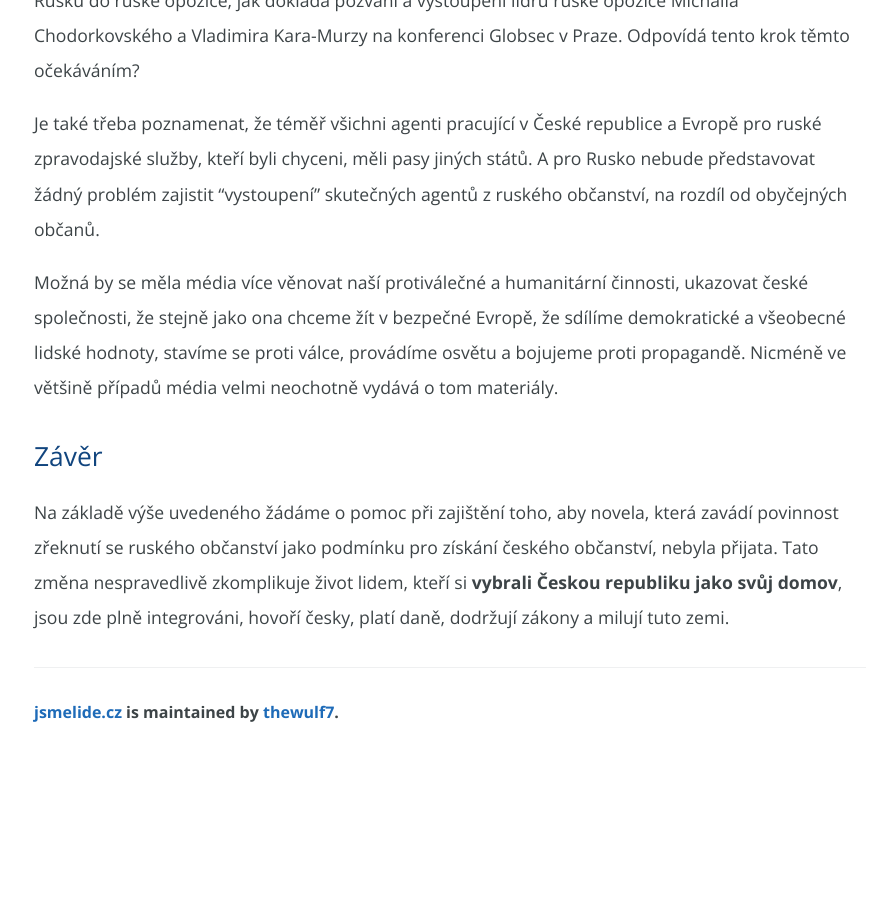
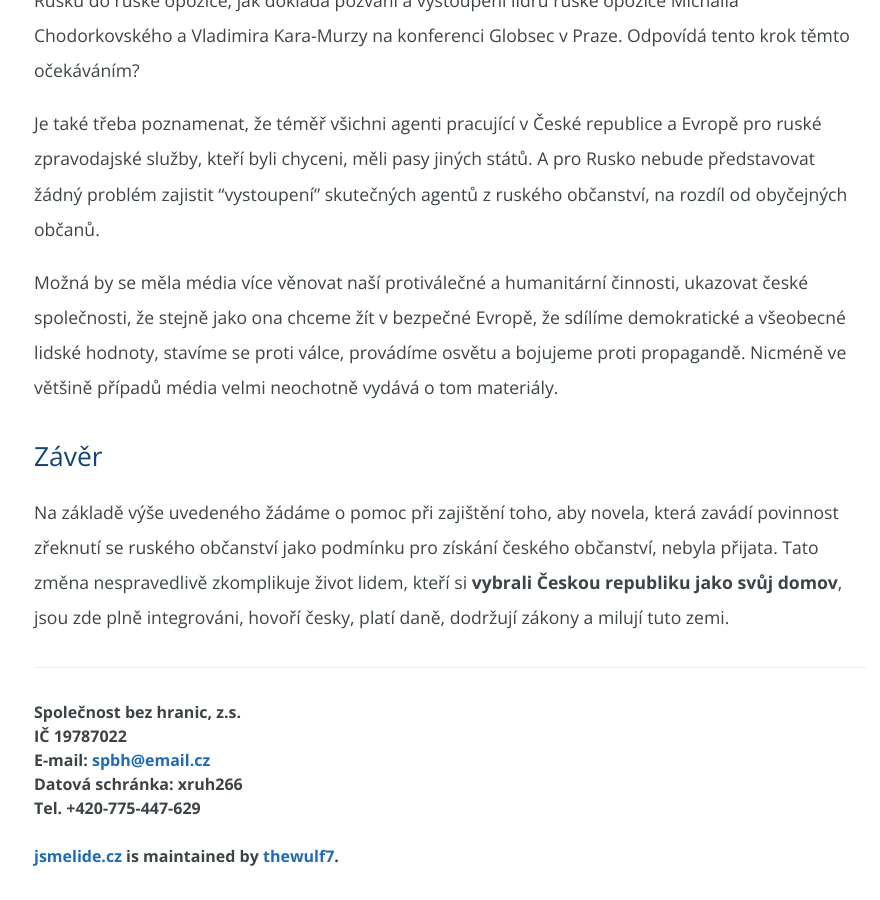
Before and after one commit to thewulf7/jsmelide, a Jekyll site: the page built from index.md, in a window 1280 px wide and 900 px high, scrolled down 6357 px. Shown: the whole window, without its empty margins (190-1070 px from the left). Built offline with Jekyll 4.4.1, drawn with Linux system fonts in a browser that asks for light colours; comment, search, counter and statistics services are not loaded; our own code applies the rules of GitHub Pages for plain Markdown files; before the commit the page ends 7113 px from its top, so only the background shows below that.

Commit message:
Adding favicon and footer info

```diff
--- a/_layouts/default.html
+++ b/_layouts/default.html
@@ -4,6 +4,7 @@
     <meta charset="UTF-8">
 
 {% seo %}
+    <link href="/assets/images/favicon.ico" rel="icon" type="image/x-icon">
     <link rel="preconnect" href="https://fonts.gstatic.com">
     <link rel="preload" href="https://fonts.googleapis.com/css?family=Open+Sans:400,700&display=swap" as="style" type="text/css" crossorigin>
     <meta name="viewport" content="width=device-width, initial-scale=1">
@@ -31,6 +32,12 @@
       {{ content }}
 
       <footer class="site-footer">
+        <span class="site-footer-owner">Společnost bez hranic, z.s.</span>
+        <span class="site-footer-owner">IČ 19787022</span>
+        <span class="site-footer-owner">E-mail: <a href="mailto:spbh@email.cz">spbh@email.cz</a></span>
+        <span class="site-footer-owner">Datová schránka:  xruh266</span>
+        <span class="site-footer-owner">Tel. +420-775-447-629</span>
+          <br/>
         {% if site.github.is_project_page %}
           <span class="site-footer-owner"><a href="{{ site.github.repository_url }}">{{ site.github.repository_name }}</a> is maintained by <a href="{{ site.github.owner_url }}">{{ site.github.owner_name }}</a>.</span>
         {% endif %}
```
Also changed, not shown: assets/images/favicon.ico (added), 2 other files.
